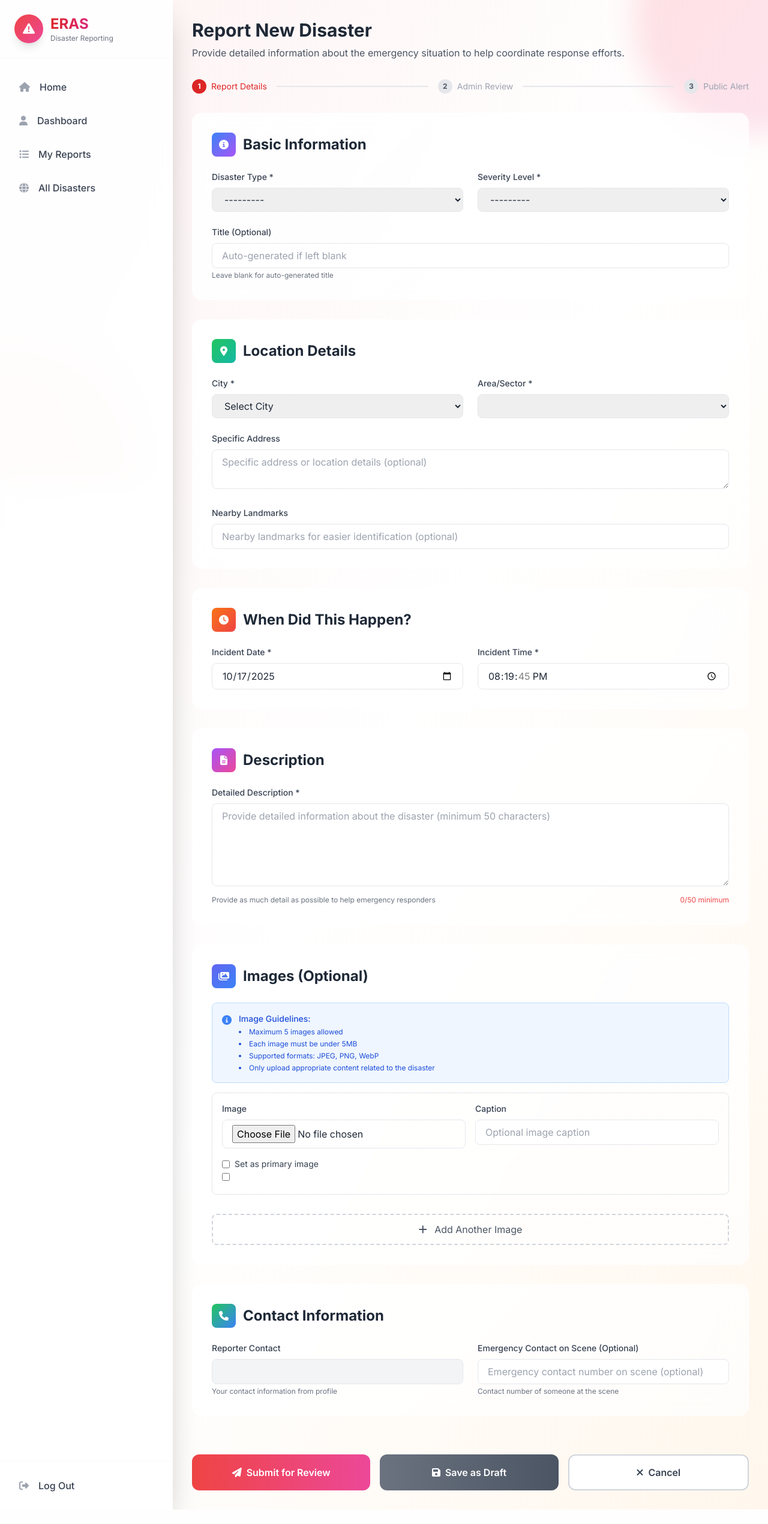
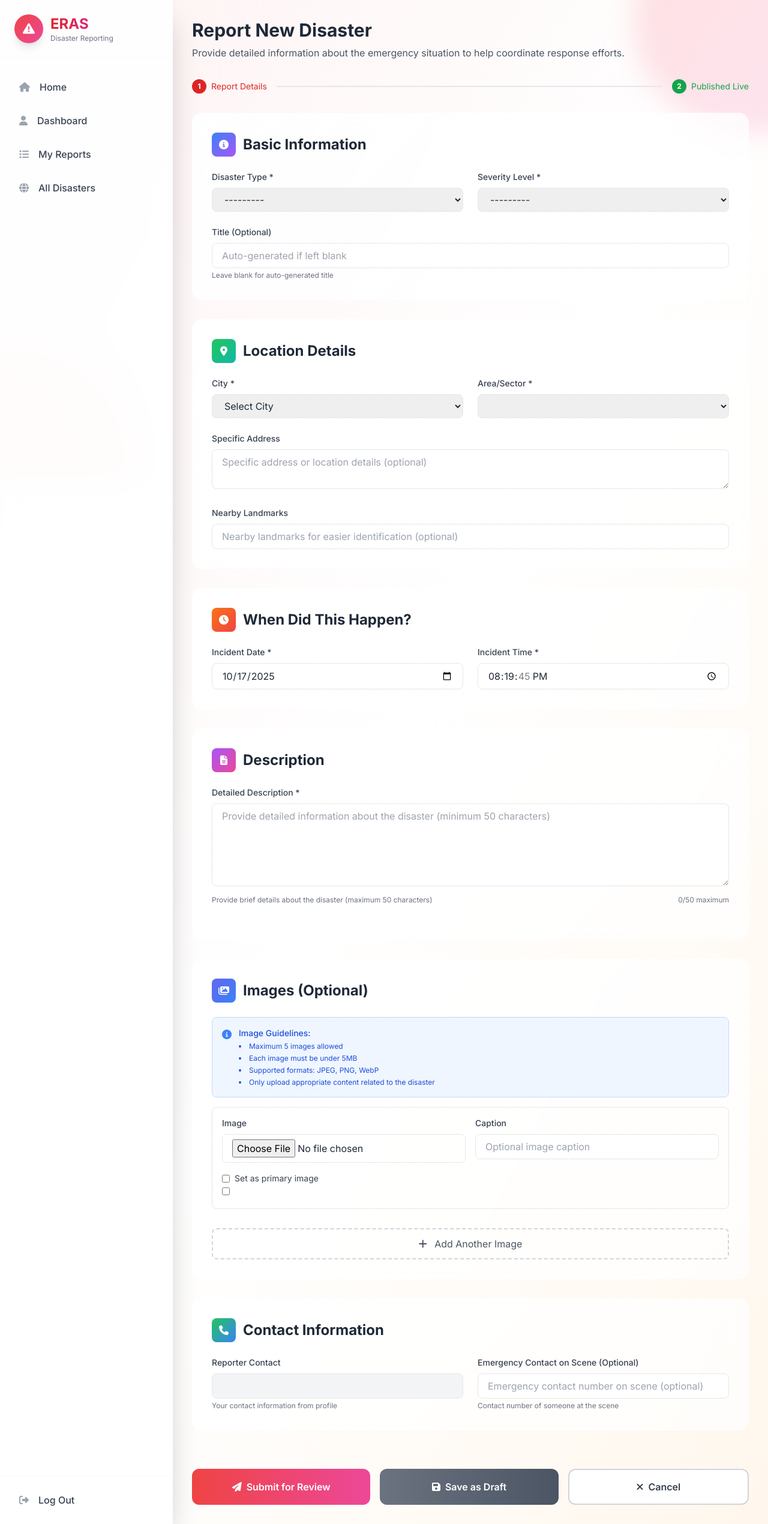
Before and after one commit to ibrahim-hasan5/ERAS, a Django app: page /disasters/create/ in a window 1280 px wide. Shown: the whole page at 60% size. Before the commit the page ends 2516 px from the top, so only its background shows below. Run offline with Django 5.2, Linux system fonts and the light colour scheme; a user stored in the database is signed in; data comes from the database, SQL or seed files in the repository; both versions use the stored data as it was after the commit; lists and menus that the app fills with data are empty; some libraries are stand-ins or nearby versions.

Commit message:
Fixed some bugs and error from disasters model and add response system

```diff
--- a/eras/disasters/forms.py
+++ b/eras/disasters/forms.py
@@ -114,8 +114,11 @@ class DisasterForm(forms.ModelForm):
 
     def clean_description(self):
         description = self.cleaned_data.get('description', '')
-        if len(description.strip()) < 50:
-            raise ValidationError("Description must be at least 50 characters long.")
+        # CHANGE: Maximum 50 characters instead of minimum
+        if len(description.strip()) > 50:
+            raise ValidationError("Description must be 50 characters or less.")
+        if len(description.strip()) < 10:  # Optional: Keep minimum 10 characters
+            raise ValidationError("Description must be at least 10 characters.")
         return description.strip()
 
     def clean_emergency_contact(self):
--- a/eras/disasters/models.py
+++ b/eras/disasters/models.py
@@ -56,7 +56,10 @@ class Disaster(models.Model):
     disaster_type = models.CharField(max_length=30, choices=DISASTER_TYPE_CHOICES)
     category = models.CharField(max_length=10, choices=CATEGORY_CHOICES)
     severity = models.CharField(max_length=10, choices=SEVERITY_CHOICES)
-    description = models.TextField(help_text="Minimum 50 characters required")
+    description = models.TextField(
+        max_length=50,  # Add max_length constraint
+        help_text="Maximum 50 characters required"  # Update help text
+    )
 
     # Location Information
     city = models.CharField(max_length=100)
--- a/eras/disasters/views.py
+++ b/eras/disasters/views.py
@@ -53,15 +53,22 @@ def create_disaster(request):
                         notes=f"Disaster report created: {disaster.title}"
                     )
 
-                    messages.success(request, 'Disaster report created successfully!')
+                    # CHANGE: Set status to 'approved' instead of 'pending'
+                    if 'save_draft' in request.POST:
+                        disaster.status = 'draft'
+                        disaster.save()
+                        messages.success(request, 'Disaster report saved as draft!')
+                        return redirect('disasters:disaster_detail', disaster_id=disaster.id)
+                    else:
+                        disaster.status = 'approved'  # Changed from 'pending'
+                        disaster.approved_by = request.user  # Auto-approve
+                        disaster.approved_at = timezone.now()
+                        disaster.save()
 
-                    # Redirect based on action
-                    if 'save_draft' in request.POST:
-                        return redirect('disaster_detail', disaster_id=disaster.id)
-                    else:
-                        disaster.status = 'pending'
-                        disaster.save()
-                        messages.info(request, 'Disaster report submitted for review!')
+                        # Send alerts immediately
+                        send_disaster_alerts(disaster)
+
+                        messages.success(request, 'Disaster report published successfully!')
                         return redirect('disasters:my_disasters')
 
             except Exception as e:
@@ -325,7 +332,7 @@ def add_response(request, disaster_id):
     """Service provider response to disaster"""
     if request.user.user_type != 'service_provider':
         messages.error(request, 'Only service providers can respond to disasters.')
-        return redirect('disaster_detail', disaster_id=disaster_id)
+        return redirect('disasters:disaster_detail', disaster_id=disaster_id)
 
     disaster = get_object_or_404(Disaster, id=disaster_id, status='approved')
     service_provider = request.user.service_provider_profile
@@ -357,7 +364,7 @@ def add_response(request, disaster_id):
             )
 
             messages.success(request, 'Response updated successfully!')
-            return redirect('disaster_detail', disaster_id=disaster.id)
+            return redirect('disasters:disaster_detail', disaster_id=disaster.id)
     else:
         if existing_response:
             form = DisasterResponseForm(instance=existing_response)
@@ -426,7 +433,7 @@ def report_disaster(request, disaster_id):
 
     if existing_report:
         messages.warning(request, 'You have already reported this disaster.')
-        return redirect('disaster_detail', disaster_id=disaster.id)
+        return redirect('disasters:disaster_detail', disaster_id=disaster.id)
 
     if request.method == 'POST':
         form = DisasterReportForm(request.POST)
@@ -437,7 +444,7 @@ def report_disaster(request, disaster_id):
             report.save()
 
             messages.success(request, 'Report submitted successfully. We will review it shortly.')
-            return redirect('disaster_detail', disaster_id=disaster.id)
+            return redirect('disasters:disaster_detail', disaster_id=disaster.id)
     else:
         form = DisasterReportForm()
 
--- a/eras/templates/disasters/create_disaster.html
+++ b/eras/templates/disasters/create_disaster.html
@@ -126,7 +126,7 @@
                 </p>
             </div>
 
-            <!-- Progress Indicator -->
+           <!-- Update the Progress Indicator section -->
 <div class="mb-8">
     <div class="flex items-center space-x-4 text-sm">
         <div class="flex items-center text-red-600">
@@ -134,14 +134,9 @@
             Report Details
         </div>
         <div class="flex-1 h-0.5 bg-gray-200"></div>
-                    <div class="flex items-center text-gray-400">
-                        <div class="w-6 h-6 bg-gray-200 rounded-full flex items-center justify-center text-gray-600 text-xs font-bold mr-2">2</div>
-                        Admin Review
-                    </div>
-                    <div class="flex-1 h-0.5 bg-gray-200"></div>
-                    <div class="flex items-center text-gray-400">
-                        <div class="w-6 h-6 bg-gray-200 rounded-full flex items-center justify-center text-gray-600 text-xs font-bold mr-2">3</div>
-                        Public Alert
+        <div class="flex items-center text-green-600">
+            <div class="w-6 h-6 bg-green-600 rounded-full flex items-center justify-center text-white text-xs font-bold mr-2">2</div>
+            Published Live
         </div>
     </div>
 </div>
@@ -268,12 +263,12 @@
                         <h2 class="text-2xl font-bold text-gray-800">Description</h2>
                     </div>
 
-                    <div>
+                  <div class="mb-6">
                     <label class="block text-sm font-medium text-gray-700 mb-2">Detailed Description *</label>
                       {{ form.description }}
                      <div class="flex justify-between items-center mt-2">
-                            <p class="text-xs text-gray-500">Provide as much detail as possible to help emergency responders</p>
-                            <div class="char-counter" id="charCounter">0/50 minimum</div>
+                        <p class="text-xs text-gray-500">Provide brief details about the disaster (maximum 50 characters)</p>
+                     <div class="char-counter" id="charCounter">0/50 maximum</div>
                     </div>
                      {% if form.description.errors %}
                      <p class="text-red-500 text-sm mt-1">{{ form.description.errors.0 }}</p>
@@ -418,13 +413,17 @@
         const counter = document.getElementById('charCounter');
         const length = textarea.value.length;
 
-            counter.textContent = `${length}/50 minimum`;
+        counter.textContent = `${length}/50 maximum`;
         counter.className = 'char-counter';
 
-            if (length < 50) {
+        if (length > 50) {
             counter.classList.add('error');
-            } else if (length < 100) {
+            textarea.classList.add('border-red-500');
+        } else if (length > 40) {
             counter.classList.add('warning');
+            textarea.classList.remove('border-red-500');
+        } else {
+            textarea.classList.remove('border-red-500');
         }
     }
 
@@ -575,20 +574,19 @@
 
             // Validate description length
            const description = document.querySelector('[name="description"]');
-            if (description && description.value.trim().length < 50) {
-                isValid = false;
-                errors.push('Description must be at least 50 characters');
-                description.classList.add('border-red-500');
+
+        if (description && description.value.trim().length > 50) {
+            e.preventDefault();
+            alert('Description must be 50 characters or less.');
+            description.focus();
+            return false;
         }
 
-            if (!isValid) {
+        if (description && description.value.trim().length < 10) {
             e.preventDefault();
-                alert('Please fix the following errors:\n\n' + errors.join('\n'));
-                // Scroll to first error
-                const firstError = document.querySelector('.border-red-500');
-                if (firstError) {
-                    firstError.scrollIntoView({ behavior: 'smooth', block: 'center' });
-                }
+            alert('Description must be at least 10 characters.');
+            description.focus();
+            return false;
         }
     });
 
```
Also changed, not shown: eras/disasters/admin.py (+5 -10 lines), eras/templates/disasters/add_response.html (added, +119 -0 lines), eras/db.sqlite3, eras/disasters/migrations/0004_alter_disaster_description.py (added), eras/media/disaster_images/2025/09/28/download.jpeg (added), eras/media/disaster_images/2025/09/28/download_1.jpeg (added). Lines whose indentation alone changed are shown as unchanged.
